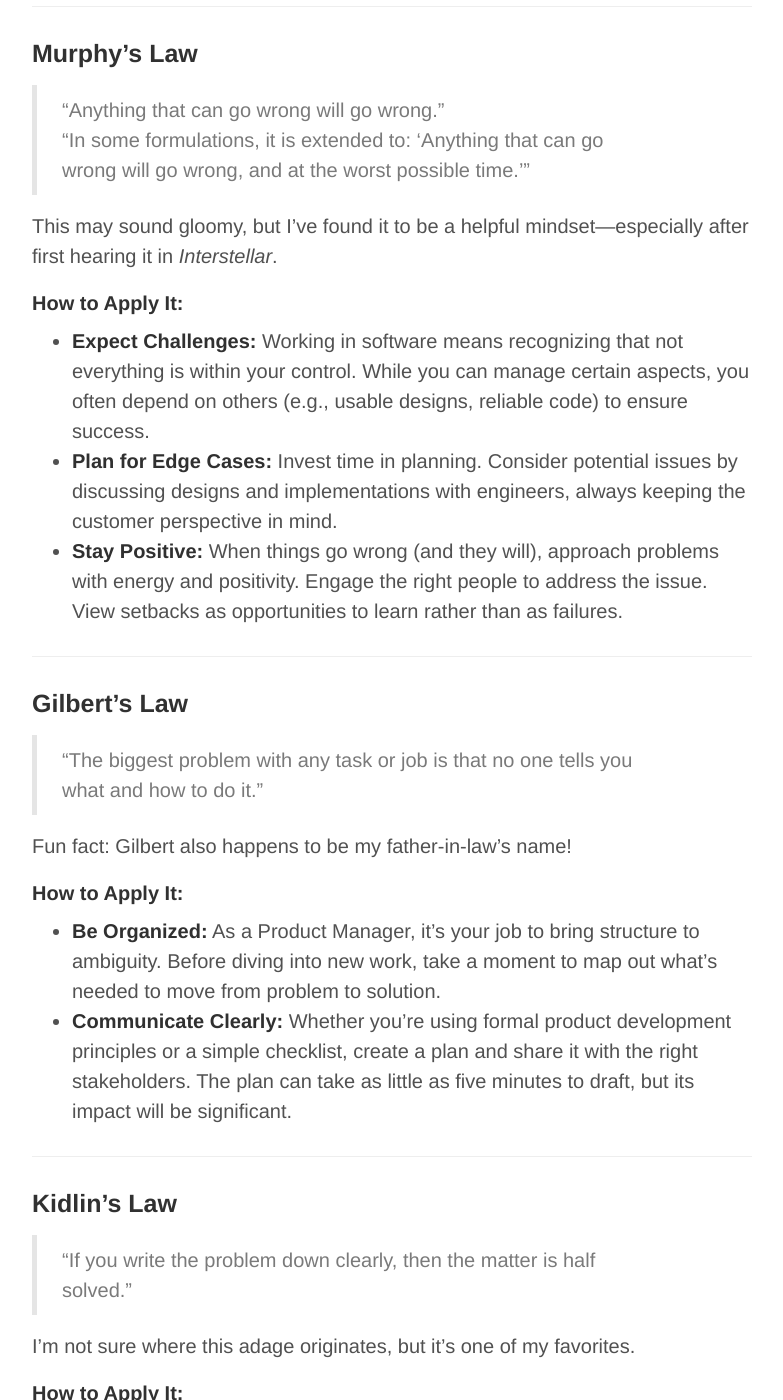
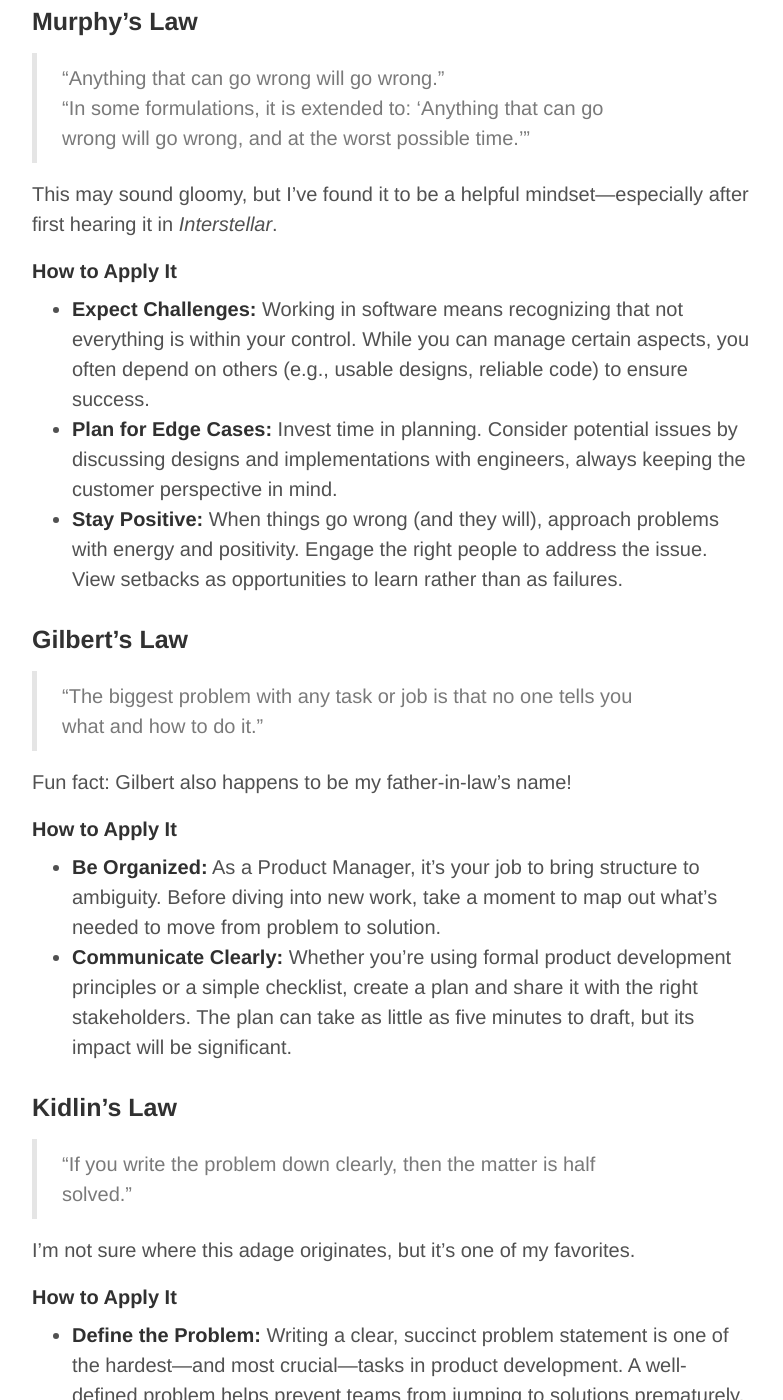
Before and after one commit to calcode/calcode.github.io, a Jekyll site: the page built from _posts/2024-07-17-five-adages-product-managers.md, in a window 1280 px wide and 1400 px high, scrolled down 694 px. Shown: the whole window, without its empty margins (248-1031 px from the left). Built offline with Jekyll 4.4.1, drawn with Linux system fonts in a browser that asks for light colours; some of the changed text lies outside the part shown.

```diff
--- a/_posts/2024-07-17-five-adages-product-managers.md
+++ b/_posts/2024-07-17-five-adages-product-managers.md
@@ -14,7 +14,6 @@ I recently came across these adages while browsing the web, and they resonated w
 
 Let’s explore each one and how you can apply them in your role as a Product Manager.
 
----
 
 ### Murphy’s Law
 
@@ -23,12 +22,11 @@ Let’s explore each one and how you can apply them in your role as a Product Ma
 
 This may sound gloomy, but I’ve found it to be a helpful mindset—especially after first hearing it in *Interstellar*.
 
-#### How to Apply It:
+#### How to Apply It
 - **Expect Challenges:** Working in software means recognizing that not everything is within your control. While you can manage certain aspects, you often depend on others (e.g., usable designs, reliable code) to ensure success.
 - **Plan for Edge Cases:** Invest time in planning. Consider potential issues by discussing designs and implementations with engineers, always keeping the customer perspective in mind.
 - **Stay Positive:** When things go wrong (and they will), approach problems with energy and positivity. Engage the right people to address the issue. View setbacks as opportunities to learn rather than as failures.
 
----
 
 ### Gilbert’s Law
 
@@ -36,11 +34,10 @@ This may sound gloomy, but I’ve found it to be a helpful mindset—especially
 
 Fun fact: Gilbert also happens to be my father-in-law’s name!
 
-#### How to Apply It:
+#### How to Apply It
 - **Be Organized:** As a Product Manager, it’s your job to bring structure to ambiguity. Before diving into new work, take a moment to map out what’s needed to move from problem to solution.
 - **Communicate Clearly:** Whether you’re using formal product development principles or a simple checklist, create a plan and share it with the right stakeholders. The plan can take as little as five minutes to draft, but its impact will be significant.
 
----
 
 ### Kidlin’s Law
 
@@ -48,12 +45,11 @@ Fun fact: Gilbert also happens to be my father-in-law’s name!
 
 I’m not sure where this adage originates, but it’s one of my favorites.
 
-#### How to Apply It:
+#### How to Apply It
 - **Define the Problem:** Writing a clear, succinct problem statement is one of the hardest—and most crucial—tasks in product development. A well-defined problem helps prevent teams from jumping to solutions prematurely.
 - **Validate Understanding:** Replay the problem statement to your colleagues and customers. Is it specific? Is this the exact issue you want to solve?
 - **Iterate Confidently:** Once you’ve nailed the problem, you can start exploring solutions. Expect to discover new insights along the way—that’s part of the process.
 
----
 
 ### Wilson’s Law
 
@@ -61,11 +57,10 @@ I’m not sure where this adage originates, but it’s one of my favorites.
 
 This might sound counterintuitive at first, but there’s more to it than meets the eye.
 
-#### How to Apply It:
+#### How to Apply It
 - **Focus on Growth:** Your value as a Product Manager increases with experience. Take on challenges that push you outside your comfort zone, and you’ll open doors to new opportunities.
 - **Redefine Wealth:** Wealth isn’t just about money. Roles that emphasize the product and people can be deeply rewarding. Also, don’t forget to prioritize what truly matters—like family and personal time.
 
----
 
 ### Falkland’s Law
 
@@ -73,5 +68,5 @@ This might sound counterintuitive at first, but there’s more to it than meets
 
 This adage is a game-changer for prioritization.
 
-#### How to Apply It:
+#### How to Apply It
 - **Stay Focused:** Once you’ve identified a specific problem, resist the temptation to tackle unrelated issues. Stay disciplined and solve the problem you set out to address.
```
Also changed, not shown: _posts/2012-04-22-increase-like-button-clicks.md (+2 -2 lines), _posts/2022-02-17-product-roadmaps.md (+1 -7 lines).
